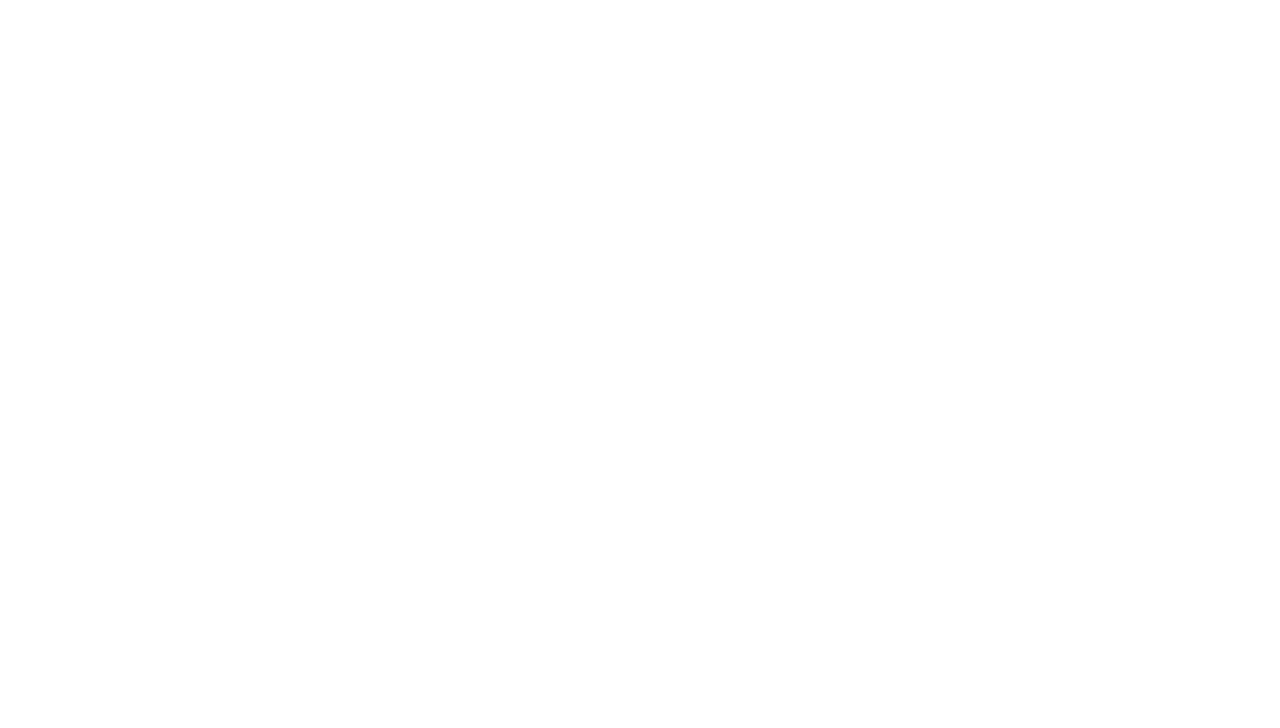
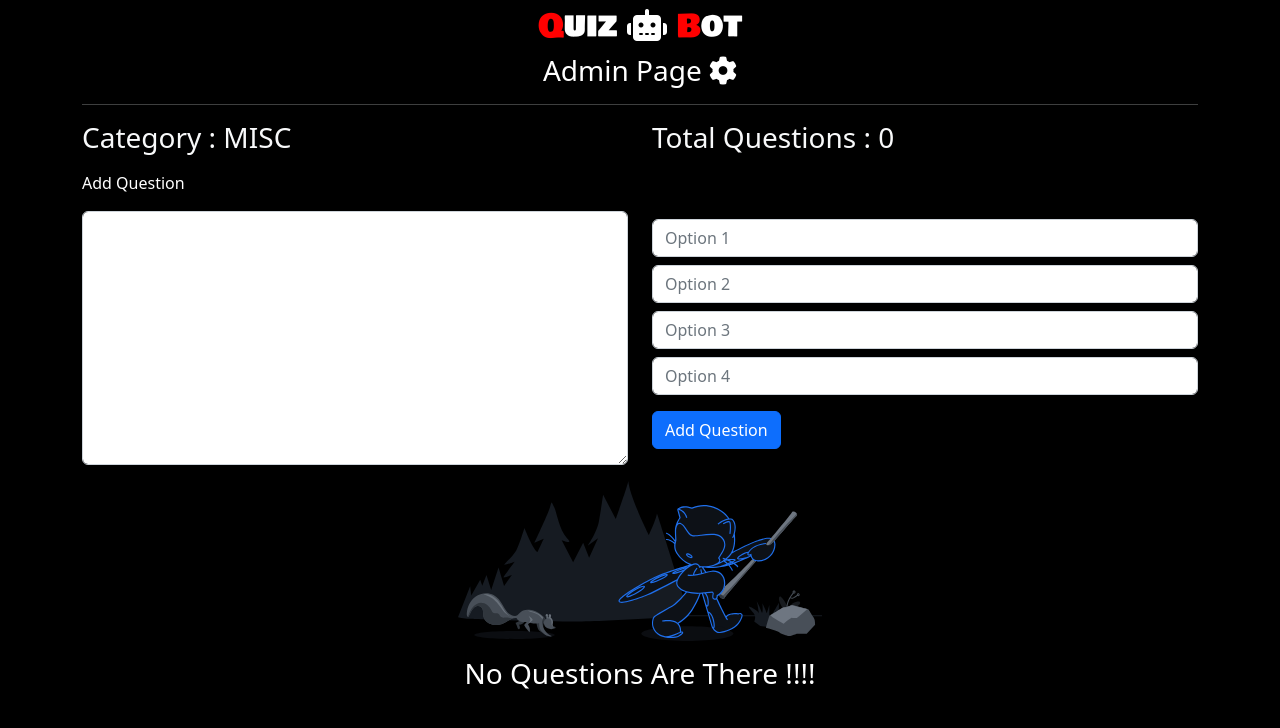
Before and after one commit to incredible-India/QuizBot, a Django app: page /settings/ in a window 1280 px wide. Before the commit the part shown is empty. Shown: the top 728 px of the page. Run offline with Django 4.2, Linux system fonts and the light colour scheme; data that the repository does not hold is empty.

Commit message:
added admin page

```diff
--- a/quizbot/subjects/templates/subjects/admin.html
+++ b/quizbot/subjects/templates/subjects/admin.html
@@ -1 +1,37 @@
 {% extends 'core/base.html' %}
+{% load static %}
+
+{% block title %}
+
+<title>Admin Page </title>
+{% endblock title %}
+{% block link %}
+<link rel="stylesheet" href="https://cdnjs.cloudflare.com/ajax/libs/font-awesome/6.2.1/css/all.min.css" integrity="sha512-MV7K8+y+gLIBoVD59lQIYicR65iaqukzvf/nwasF0nqhPay5w/9lJmVM2hMDcnK1OnMGCdVK+iQrJ7lzPJQd1w==" crossorigin="anonymous" referrerpolicy="no-referrer" />
+{% endblock link %}
+
+{% block content %}
+<link rel="stylesheet" href="{% static 'core/css/index.css' %}">
+<div class="container">
+    <div class="container mt-2">
+        <h2 class="quiz text-center"> <span style="color:red;">Q</span>uiz <i class="fa-solid fa-robot"></i>  <span style="color:red;">B</span>ot</h2>
+        <h3 class="text-center">Admin Page <i class="fas fa-cog"></i> </h3>
+    </div>
+</div>
+
+
+
+<div class="container mt-2">
+
+    <hr class='text-light'>
+    <div class="row">
+        <div class="col-sm-6">
+            <h3 class="text-light"> Category : {{title | upper}}</h3>
+        </div>
+
+        <div class="col-sm-6">
+            <h3 class="text-light"> Total Questions : {{no | upper}}</h3>
+        </div>
+    </div>
+</div>
+
+{% endblock content %}
--- /dev/null
+++ b/quizbot/subjects/templates/subjects/misc.html
@@ -0,0 +1,44 @@
+{% include 'subjects/admin.html'  with title="Misc"  no=number %}
+
+
+{% load static %}
+<div class="container mt-2">
+
+    <p>Add Question</p>
+    <div class="row">
+
+        <div class="col-sm-6">
+            <textarea name="questions" id="quest" cols="30" rows="10" class="form-control"></textarea>
+        </div>
+
+        <div class="col-sm-6">
+            <input type="text" placeholder="Option 1" class="form-control mt-2">
+            <input type="text" placeholder="Option 2" class="form-control mt-2">
+            <input type="text" placeholder="Option 3" class="form-control mt-2">
+            <input type="text" placeholder="Option 4" class="form-control mt-2">
+
+            <a href="" class="btn btn-primary mt-3">Add Question</a>
+        </div>
+
+    </div>
+</div>
+
+
+<div class="container mt-3">
+
+    {% if number == 0 %}
+
+
+   <div class="container text-center mt-3">
+    <img src="{% static 'subjects/img/a.svg' %}" alt="" class="img-fluid">
+    <h3 class="mt-3">
+        No Questions Are There !!!!
+    </h3>
+   </div>
+
+    {% else %}
+    <h1>Hello</h1>
+
+    {% endif %}
+
+</div>
--- a/quizbot/subjects/views.py
+++ b/quizbot/subjects/views.py
@@ -1,5 +1,10 @@
 from django.shortcuts import render
-
+from .models import Misc
 # Create your views here.
 def adminPage(request):
-    return render(request, 'subjects/admin.html')
+
+    data = Misc.objects.all()
+    return render(request, 'subjects/misc.html',{
+        'data':data,
+        'number' : len(data),
+    })
--- a/quizbot/templates/index.html
+++ b/quizbot/templates/index.html
@@ -10,7 +10,7 @@
 <link rel="stylesheet" href="{% static 'core/css/index.css' %}">
 
 <div class="container mt-2">
-    <h2 class="quiz text-center">Quiz <i class="fa-solid fa-robot"></i>  Bot</h2>
+    <h2 class="quiz text-center"> <span style="color:red;">Q</span>uiz <i class="fa-solid fa-robot"></i>  <span style="color:red;">B</span>ot</h2>
 </div>
 
 <div class="container mt-2">
```
Also changed, not shown: quizbot/db.sqlite3, quizbot/subjects/migrations/0001_initial.py (added), quizbot/subjects/static/subjects/img/a.svg (added).
